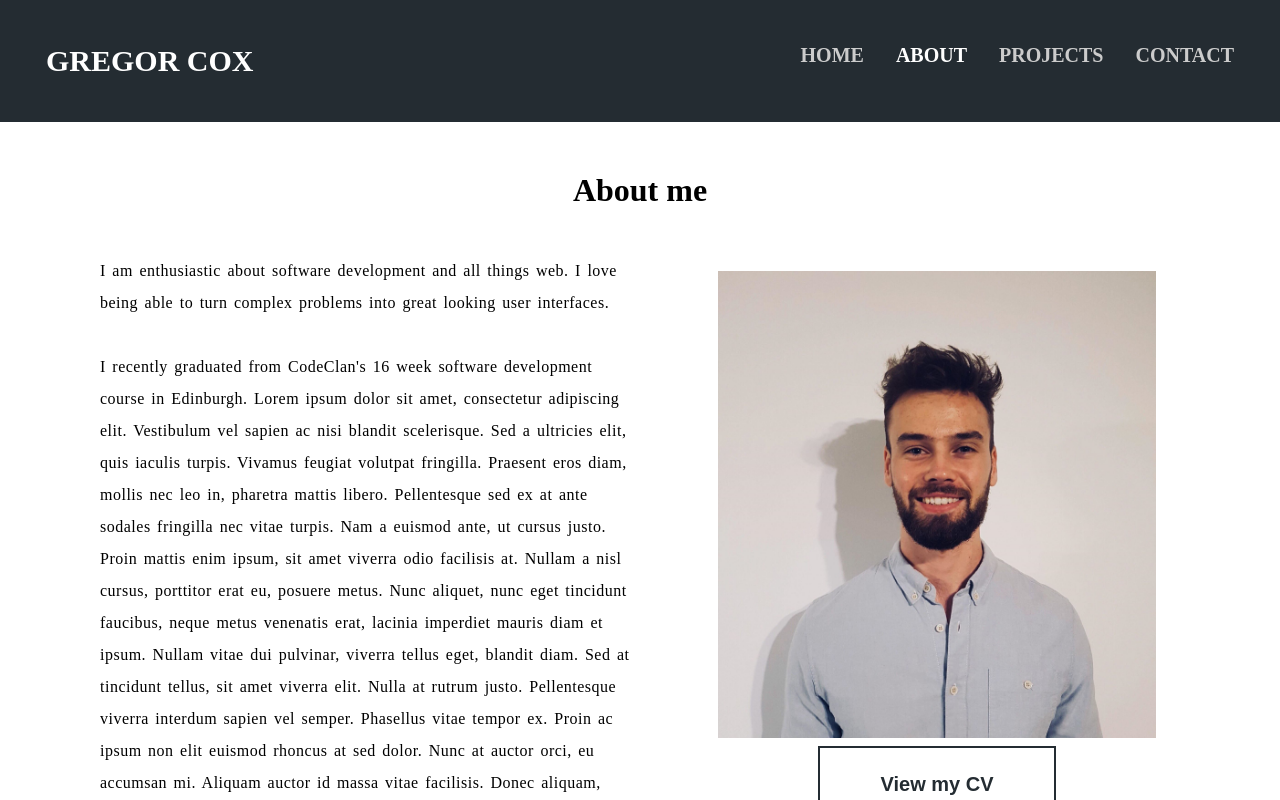
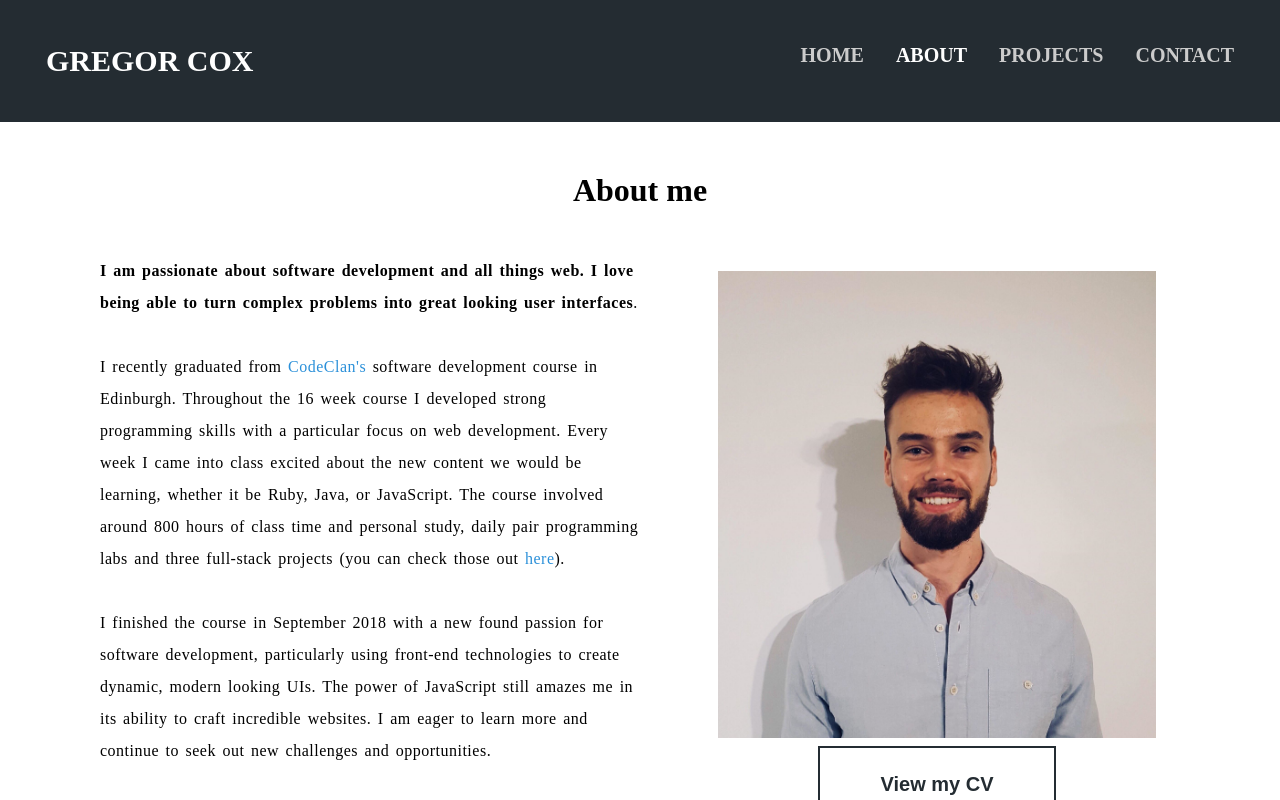
Before and after one commit to gregorcox/personal-site, a React (Create React App) app: page /about in a window 1280 px wide. Shown: the top 800 px of the page. Built offline with nearby package versions, Linux system fonts and the light colour scheme.

Commit message:
adds about paragraph

```diff
--- a/src/components/About.js
+++ b/src/components/About.js
@@ -7,10 +7,12 @@ const About = () => (
   <div className="about">
     <h1 className="headline">About me</h1>
     <div className="about-paragraph">
-      <p>I am enthusiastic about software development and all things web. I love being able to turn complex problems into great looking user interfaces. <br/><br/>
-      I recently graduated from CodeClan's 16 week software development course in Edinburgh. Lorem ipsum dolor sit amet, consectetur adipiscing elit. Vestibulum vel sapien ac nisi blandit scelerisque. Sed a ultricies elit, quis iaculis turpis. Vivamus feugiat volutpat fringilla. Praesent eros diam, mollis nec leo in, pharetra mattis libero. Pellentesque sed ex at ante sodales fringilla nec vitae turpis. Nam a euismod ante, ut cursus justo. Proin mattis enim ipsum, sit amet viverra odio facilisis at. Nullam a nisl cursus, porttitor erat eu, posuere metus. Nunc aliquet, nunc eget tincidunt faucibus, neque metus venenatis erat, lacinia imperdiet mauris diam et ipsum. Nullam vitae dui pulvinar, viverra tellus eget, blandit diam. Sed at tincidunt tellus, sit amet viverra elit. Nulla at rutrum justo. Pellentesque viverra interdum sapien vel semper. Phasellus vitae tempor ex. Proin ac ipsum non elit euismod rhoncus at sed dolor. Nunc at auctor orci, eu accumsan mi. Aliquam auctor id massa vitae facilisis. Donec aliquam, lectus vel blandit commodo, sem risus maximus ex, maximus vulputate sapien leo non leo. Aenean justo orci, lobortis non ultrices vitae, porttitor eu neque. Morbi sit amet velit auctor, iaculis quam ac, tristique felis.<br/><br/>
+      <p><strong>I am passionate about software development and all things web. I love being able to turn complex problems into great looking user interfaces</strong>. <br/><br/>
+      I recently graduated from <a href="https://codeclan.com/">CodeClan's</a> software development course in Edinburgh. Throughout the 16 week course I developed strong programming skills with a particular focus on web development. Every week I came into class excited about the new content we would be learning, whether it be Ruby, Java, or JavaScript. The course involved around 800 hours of class time and personal study, daily pair programming labs and three full-stack projects (you can check those out <a href="/projects" >here</a>). <br/><br/>
 
-        Mauris nisl turpis, elementum ut purus a, mattis finibus tellus. Nam ultrices arcu faucibus tortor ullamcorper suscipit. Suspendisse ac facilisis risus. Curabitur hendrerit turpis libero, vel fringilla leo efficitur non. Mauris at arcu quis felis viverra vehicula nec non justo. Sed aliquet rutrum turpis, id tristique risus dapibus in. Vivamus viverra turpis eu dui vestibulum vehicula.</p>
+      I finished the course in September 2018 with a new found passion for software development, particularly using front-end technologies to create dynamic, modern looking UIs. The power of JavaScript still amazes me in its ability to craft incredible websites. I am eager to learn more and continue to seek out new challenges and opportunities.<br/><br/>
+
+      Before CodeClan I graduated with a 1st class BSc in Psychology, and it remains useful in my UX planning. Outside of software I also enjoy traveling to new places, football, film, and lifting heavy things.</p>
     </div>
     <div className="about-photo">
       <img className="profile" src={require('../images/profile.jpg')} alt="Gregor Cox" />
--- a/src/components/Projects.js
+++ b/src/components/Projects.js
@@ -12,8 +12,9 @@ const Projects = () => (
         <h2>Event Finder - JavaScript</h2>
         <h4 className="github"><a href="github.com/gregorcox/Event-Finder-Project">GitHub</a></h4>
         <p>At CodeClan, my final project involved working as a group of four to create an single-page informational web application using vanilla JavaScript. Together we built Evenentfull, a full-stack JavaScript app that allows users to search for events based on category, dates and location. <br/><br/>
-        The app uses two APIs (<a href="https://www.skiddle.com/api/">Skiddle</a> and <a href="https://geocode.xyz/">GeoCode</a>) to fetch event and geographical data. Search results are presented on an interactive Leaflet map where users can click through to see more information and buy tickets. The user can also save their favourite events through the use of a MongoDB NoSQL database. JavaScript is used heavily on the front-end to assist the CSS and create a modern looking, responsive and dynamic UI.<br/><br/>
+        The app uses two APIs (<a href="https://www.skiddle.com/api/">Skiddle</a> and <a href="https://geocode.xyz/">GeoCode</a>) to fetch event and geographical data. Search results are presented on an interactive Leaflet map where users can click through to see more information and buy tickets. The user can also save their favourite events through the use of a MongoDB NoSQL database. JavaScript is used heavily on the front-end to create a modern looking, responsive and dynamic UI.<br/><br/>
         In addition to learning a huge amount about JavaScript, we also had the opportunity to practise agile methodologies to plan and coordinate as a team. Stand ups, sprints, scrum boards and pair programming were all used to deliver a fully functional MVP with additional features before the deadline.</p>
+
       </div>
 
       <div className="project-photo">
@@ -31,6 +32,8 @@ const Projects = () => (
         <p>My first solo project at CodeClan involved building a full-stack web application to allow users to track their financial transactions. Users are able to create, update, and delete transactions containing a date, and amount, a merchant and a tag, and view their transactions in a table.<br/><br/>
         The project was created using Ruby with the Sinatra web framework. A postgreSQL database was also used to store transaction, merchant and tag data from the user. This meant users could also filter their transactions by merchant or tag. The app uses a sleak, minimalist front-end with a subtle colour pallette that results in a user friendly UI.</p>
       </div>
+
+
 
       <div className="project-photo">
         <img className="screenshot" src={require('../images/spending1.png')} alt="Spending Tracker" />
```
